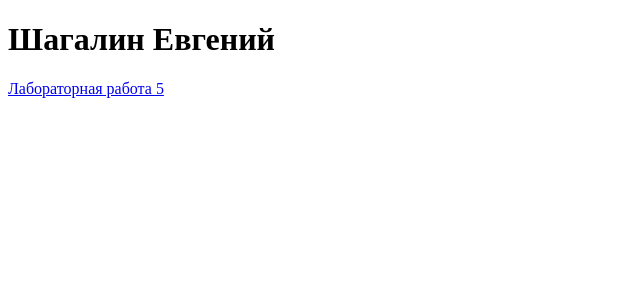
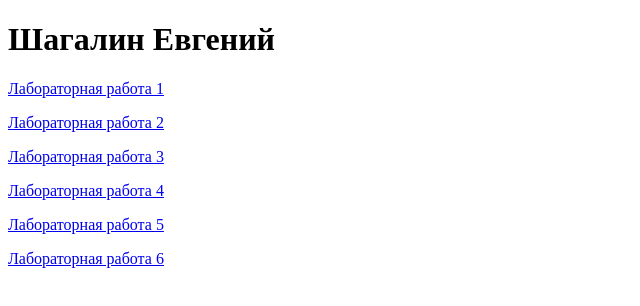
Before and after one commit to zhenshen47/Shagalin18IT25, a plain HTML site: page index.html in a window 1280 px wide. Shown: the whole page, without its empty margins (0-640 px from the left). Drawn offline with Linux system fonts and the light colour scheme.

Commit message:
Update index.html

```diff
--- a/index.html
+++ b/index.html
@@ -9,7 +9,12 @@
 <h1>
     Шагалин Евгений
 </h1>
+<p><a href="1lr.html">Лабораторная работа 1</a></p>
+<p><a href="5lr.html">Лабораторная работа 2</a></p>
+<p><a href="5lr.html">Лабораторная работа 3</a></p>
+<p><a href="5lr.html">Лабораторная работа 4</a></p>
 <p><a href="5lr.html">Лабораторная работа 5</a></p>
+<p><a href="5lr.html">Лабораторная работа 6</a></p>
 
 </body>
 </html>
```
